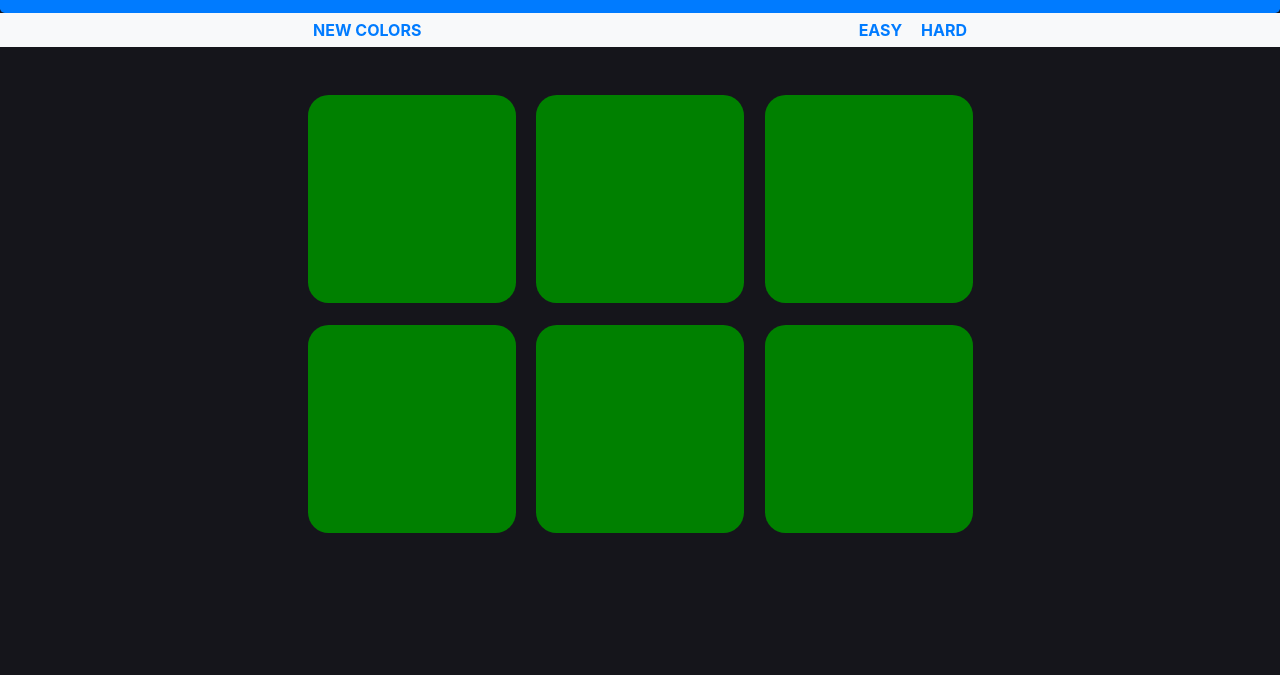
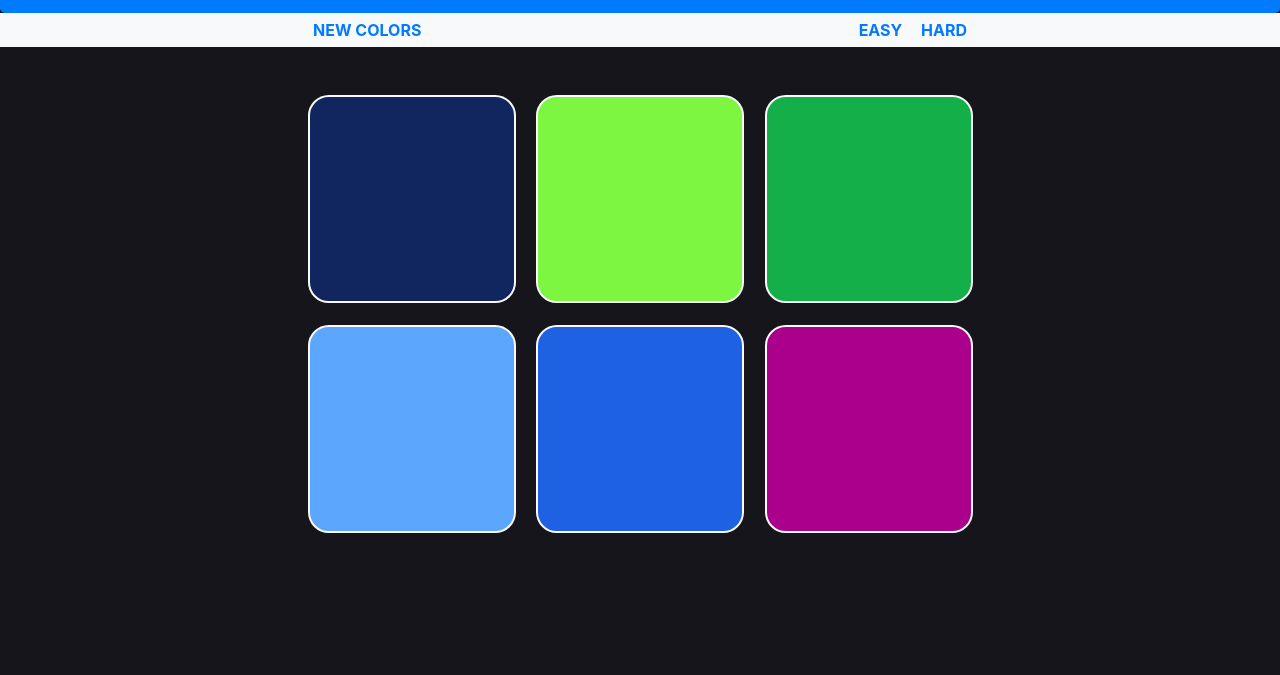
Before and after one commit to darco2018/color-game, a website built with webpack: page src/index.html in a window 1280 px wide. Shown: the part 125-800 px from the top of the page. Built offline with nearby package versions, Linux system fonts and the light colour scheme; some packages are replaced by stand-ins of ours; files whose address does not match are found by name.

Commit message:
Add colors to squares

```diff
--- a/src/css/index.css
+++ b/src/css/index.css
@@ -75,6 +75,7 @@ a:active {
 
 .square {
   background: green;
+  border: 2px solid var(--light);
   margin: 0.4rem;
   border-radius: 10%;
   width: 10rem;
--- a/src/js/index.js
+++ b/src/js/index.js
@@ -13,18 +13,49 @@ if (jQuery) {
 
 $(document).ready(function main() {
   const colorGame = (() => {
+    const rgbLowerBound = 0;
+    const rgbUpperBound = 256;
     const squares = document.querySelectorAll(".square");
+    const displayElem = ".rgb-text";
+    let currentColor = "rgb(0, 0, 0)";
 
-    const addListeners = () => {
-      squares.forEach(elem => {
+    const getRandomInt = (minInclusive, maxExclusive) => {
+      const minInt = Math.ceil(minInclusive);
+      const maxInt = Math.floor(maxExclusive);
+      return Math.floor(Math.random() * (maxInt - minInt)) + minInt;
+    };
+
+    const getRandomColor = () => {
+      const red = getRandomInt(rgbLowerBound, rgbUpperBound);
+      const green = getRandomInt(rgbLowerBound, rgbUpperBound);
+      const blue = getRandomInt(rgbLowerBound, rgbUpperBound);
+      const color = `rgb(${red}, ${green}, ${blue})`;
+      return color;
+    };
+
+    const showOnPage = (color, selector) => {
+      document.querySelector(selector).textContent = color;
+    };
+
+    const addListenersTo = arr => {
+      arr.forEach(elem => {
         elem.addEventListener("click", () => {
           console.log("hi");
         });
       });
     };
+    const addColorTo = arr => {
+      arr.forEach(e => {
+        e.style.backgroundColor = getRandomColor();
+      });
+    };
 
     const init = () => {
-      addListeners();
+      addListenersTo(squares);
+      addColorTo(squares);
+      currentColor = getRandomColor();
+      showOnPage(currentColor, displayElem);
+      console.log();
     };
 
     return { init };
```
